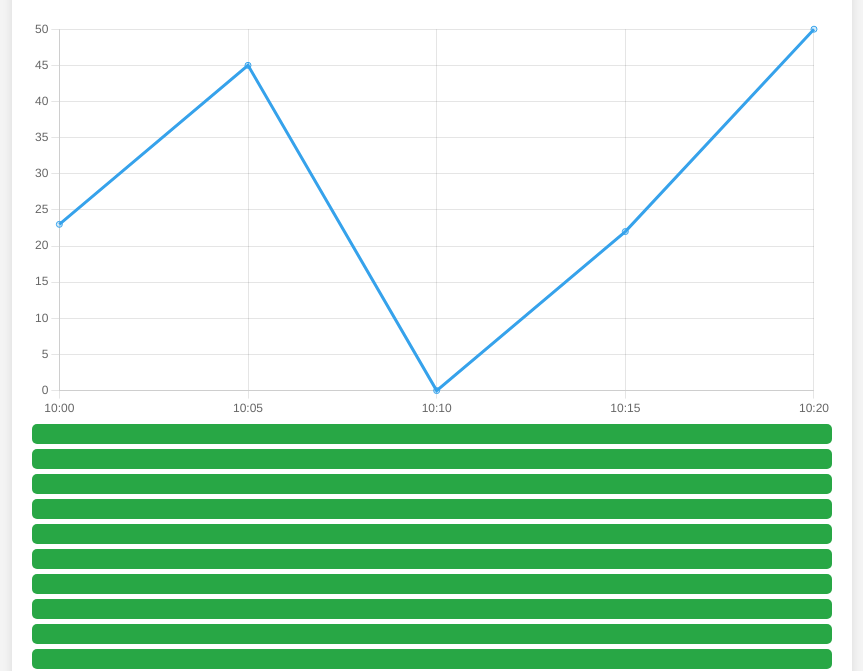
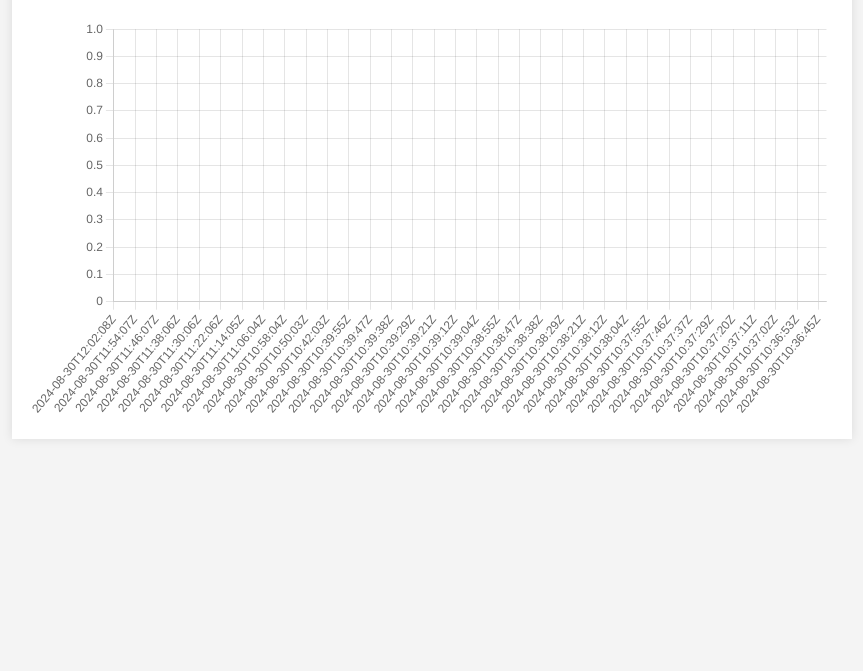
Before and after one commit to jarting/uptime-monitor, a plain HTML site: page index.html in a window 1280 px wide. Shown: the part 131-802 px from the top of the page, without its empty margins (208-1071 px from the left). Drawn offline with nearby package versions, Linux system fonts and the light colour scheme.

Commit message:
Update index.html

```diff
--- a/index.html
+++ b/index.html
@@ -21,17 +21,6 @@
         h1 {
             text-align: center;
         }
-        .bar {
-            height: 20px;
-            border-radius: 5px;
-            margin: 5px 0;
-        }
-        .bar.success {
-            background-color: #28a745;
-        }
-        .bar.failure {
-            background-color: #dc3545;
-        }
     </style>
     <script src="https://cdn.jsdelivr.net/npm/chart.js"></script>
 </head>
@@ -39,30 +28,44 @@
     <div class="container">
         <h1>Uptime Monitor</h1>
         <canvas id="uptimeChart" width="400" height="200"></canvas>
-        <div id="logs">
-            <!-- Logs will be inserted here -->
-        </div>
     </div>
     <script>
-        // Dummy data for the example
-        const labels = ["10:00", "10:05", "10:10", "10:15", "10:20"];
-        const data = {
+        // Fetch and display data from ping_log.txt
+        fetch('https://raw.githubusercontent.com/jarting/uptime-monitor/main/ping_log.txt')
+            .then(response => response.text())
+            .then(data => {
+                const lines = data.trim().split('\n').reverse(); // Reverse order to show latest data on the right
+                const labels = [];
+                const values = [];
+
+                lines.forEach(line => {
+                    if (line.trim()) {
+                        const [timestamp, status] = line.split(' - ');
+                        labels.push(timestamp);
+                        values.push(status.includes('failed') ? 0 : parseInt(status.split(' ')[1])); // Value 0 for failure
+                    }
+                });
+
+                // Configure the chart
+                const config = {
+                    type: 'line',
+                    data: {
                         labels: labels,
                         datasets: [{
                             label: 'Ping Response Time (ms)',
                             backgroundColor: 'rgba(54, 162, 235, 0.2)',
                             borderColor: 'rgba(54, 162, 235, 1)',
-                data: [23, 45, 0, 22, 50], // Example response times (0 indicates failure)
+                            data: values,
                         }]
-        };
-
-        const config = {
-            type: 'line',
-            data: data,
+                    },
                     options: {
                         scales: {
                             y: {
                                 beginAtZero: true
+                            },
+                            x: {
+                                beginAtZero: true,
+                                reverse: false // Ensure latest data is on the right
                             }
                         },
                         plugins: {
@@ -83,27 +86,13 @@
                     }
                 };
 
+                // Create the chart
                 const uptimeChart = new Chart(
                     document.getElementById('uptimeChart'),
                     config
                 );
-
-        // Fetch and display logs from ping_log.txt
-        fetch('https://raw.githubusercontent.com/jarting/uptime-monitor/main/ping_log.txt')
-            .then(response => response.text())
-            .then(data => {
-                const lines = data.split('\n');
-                const logsContainer = document.getElementById('logs');
-
-                lines.forEach(line => {
-                    if (line.trim()) { // Check if line is not empty
-                        const [timestamp, status] = line.split(' - ');
-                        const logElement = document.createElement('div');
-                        logElement.className = `bar ${status.includes('failed') ? 'failure' : 'success'}`;
-                        logsContainer.appendChild(logElement);
-                    }
-                });
-            });
+            })
+            .catch(error => console.error('Error fetching the data:', error));
     </script>
 </body>
 </html>
```
Lines whose indentation alone changed are shown as unchanged.
